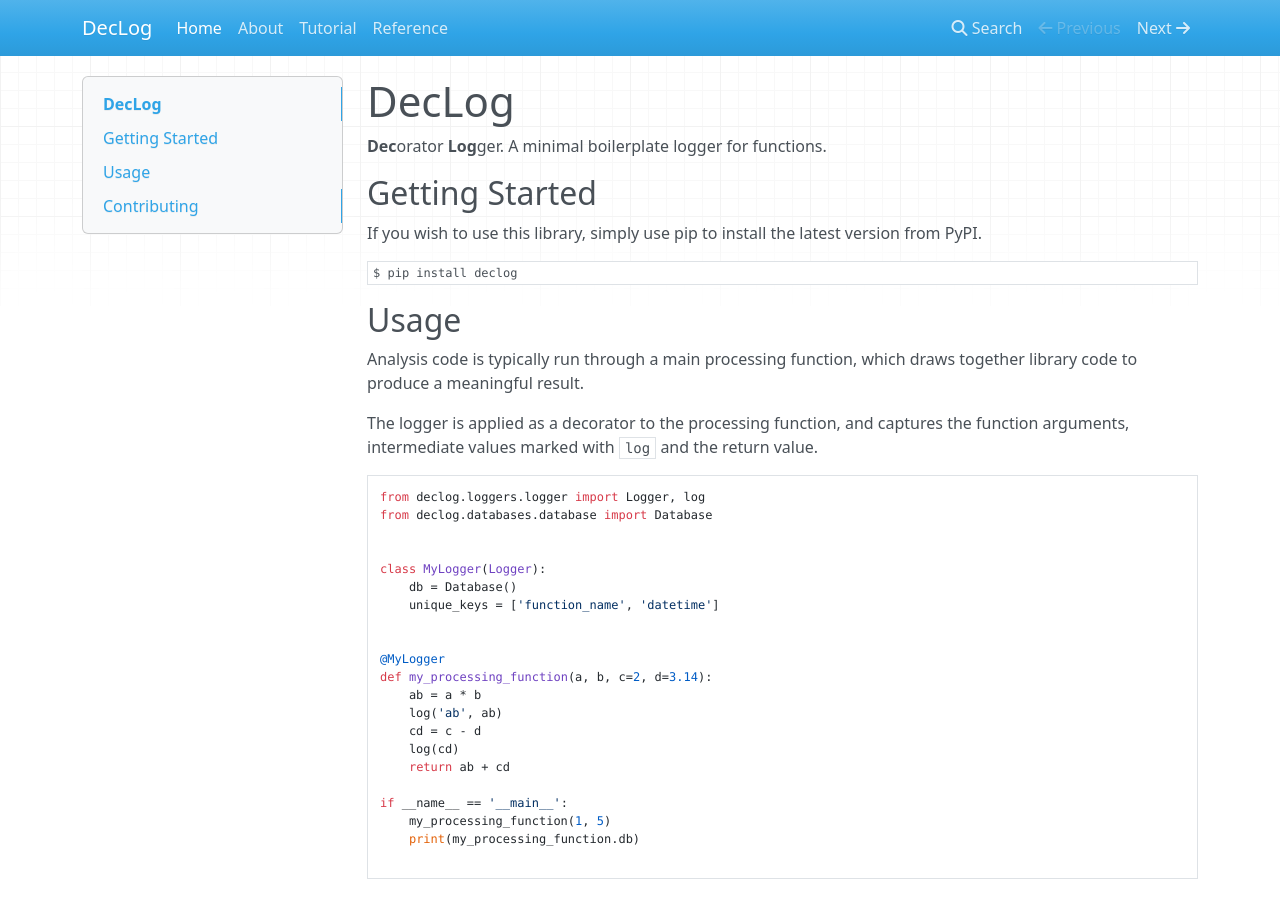
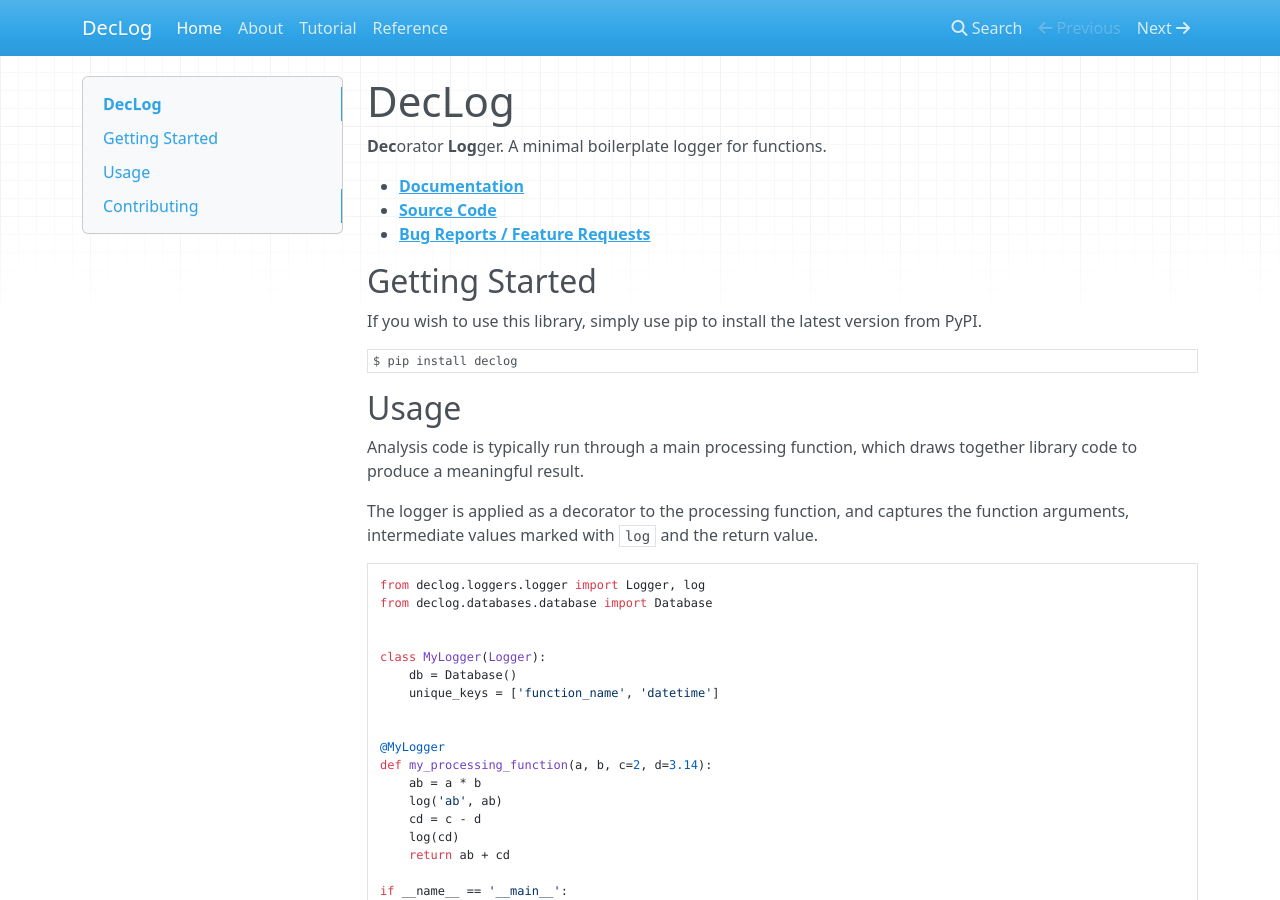
Before and after one commit to josh-read/declog, an MkDocs documentation site: the page built from docs/README.md, in a window 1280 px wide and 900 px high. Built offline with MkDocs 1.6.1, drawn with Linux system fonts in a browser that asks for light colours; nearby versions of some CDN libraries.

Commit message:
Add links to README.md

```diff
--- a/docs/README.md
+++ b/docs/README.md
@@ -1,6 +1,10 @@
 # DecLog
 
 **Dec**orator **Log**ger. A minimal boilerplate logger for functions.
+
+- [**Documentation**](https://josh-read.github.io/declog/)
+- [**Source Code**](https://github.com/josh-read/declog)
+- [**Bug Reports / Feature Requests**](https://github.com/josh-read/declog/issues)
 
 ## Getting Started
 
```
